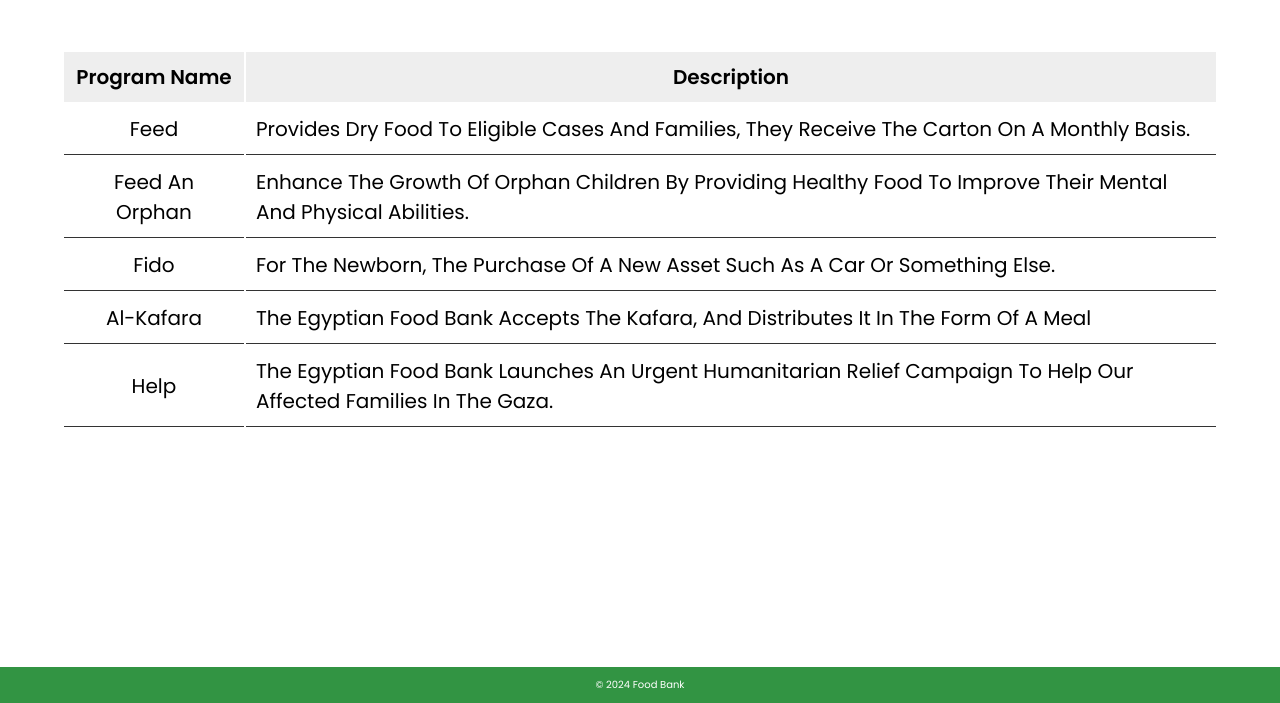
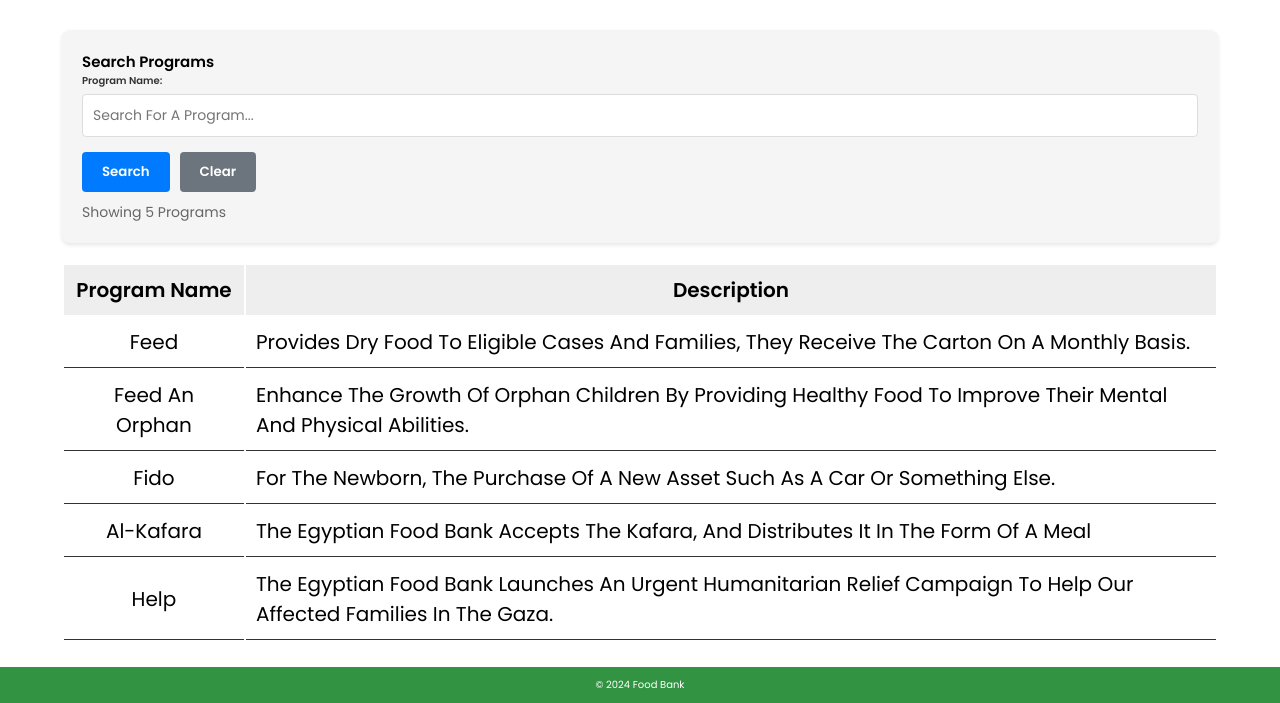
Before and after one commit to Omar-Khalil-MI/FoodBank-PHP-MySQL, a PHP site: page /Controller/HomeController.php in a window 1280 px wide. Shown: the part 97-800 px from the top of the page. Run offline with PHP 8.4, Linux system fonts and the light colour scheme; data comes from the database, SQL or seed files in the repository.

Commit message:
Add: Search in home page

```diff
--- a/View/HomeView.php
+++ b/View/HomeView.php
@@ -14,6 +14,7 @@ class HomeView extends ViewAbst
                 <meta http-equiv="X-UA-Compatible" content="IE=edge">
                 <meta name="viewport" content="width=device-width, initial-scale=1.0">
                 <link rel="stylesheet" href="../CSS/CRUD.css">
+                <link rel="stylesheet" href="../CSS/filter.css">
                 <link rel="stylesheet" href="https://cdnjs.cloudflare.com/ajax/libs/font-awesome/6.5.2/css/all.min.css">
                 <link rel="icon" href="../Resources/logo.ico">
                 <title>Food Bank</title>
@@ -55,15 +56,31 @@ class HomeView extends ViewAbst
         if ($logged)
             echo ('<h1>Welcome Back ' . $username . '!</h1><br/>');
         echo ('
+                    <div class="filter-section">
+                        <h2>Search Programs</h2>
+                        <div class="filter-group">
+                            <div class="filter-item">
+                                <label for="programSearch">Program Name:</label>
+                                <input type="text" id="programSearch" placeholder="Search for a program..." onkeyup="applySearch()">
+                            </div>
+                        </div>
+                        <div class="filter-buttons">
+                            <button class="filter-btn" onclick="applySearch()">Search</button>
+                            <button class="filter-btn reset" onclick="resetSearch()">Clear</button>
+                        </div>
+                        <div class="filter-info">
+                            Showing <span id="recordCount">0</span> programs
+                        </div>
+                    </div>
                     <div class="object-display">
-                        <table class="object-display-table">
+                        <table class="object-display-table" id="programTable">
                             <thead><tr>
                                 <th nowrap>Program Name</th>
                                 <th>Description</th>'
         );
         if ($logged)
             echo ('<th>Action</th>');
-        echo ('</tr></thead>');
+        echo ('</tr></thead><tbody>'); // Added <tbody> for cleaner JS selection
         foreach ($rows as $row) {
             echo ('
                             <tr>
@@ -74,6 +91,44 @@ class HomeView extends ViewAbst
                 echo ('<td><a class="btn" href="ProgramController.php?cmd=showtouser&id=' . $row['hash'] . '">Donate</a></td>');
             echo ("</tr>");
         }
+        echo ('
+                        </tbody></table>
+                    </div>
+                </div>
+
+                <script>
+                    function applySearch() {
+                        const query = document.getElementById("programSearch").value.toLowerCase();
+                        const rows = document.querySelectorAll("#programTable tbody tr");
+                        let visibleCount = 0;
+
+                        rows.forEach(row => {
+                            const programName = row.cells[0].textContent.toLowerCase();
+                            if (programName.includes(query)) {
+                                row.style.display = "";
+                                visibleCount++;
+                            } else {
+                                row.style.display = "none";
+                            }
+                        });
+                        document.getElementById("recordCount").textContent = visibleCount;
+                    }
+
+                    function resetSearch() {
+                        document.getElementById("programSearch").value = "";
+                        const rows = document.querySelectorAll("#programTable tbody tr");
+                        rows.forEach(row => row.style.display = "");
+                        document.getElementById("recordCount").textContent = rows.length;
+                    }
+
+                    window.addEventListener("DOMContentLoaded", () => {
+                        const rows = document.querySelectorAll("#programTable tbody tr");
+                        document.getElementById("recordCount").textContent = rows.length;
+                    });
+                </script>
+            </body>
+            </html>
+        ');
     }
     function ShowLogin($error)
     {
```
